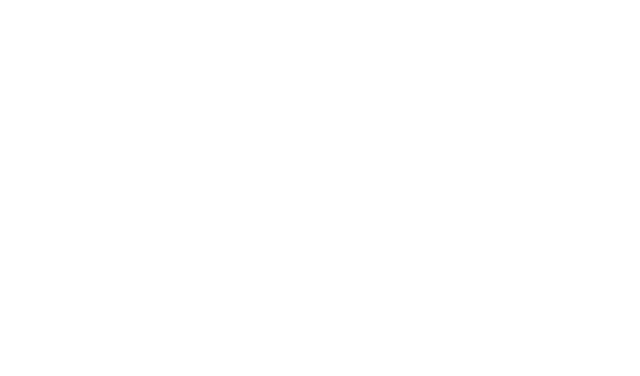
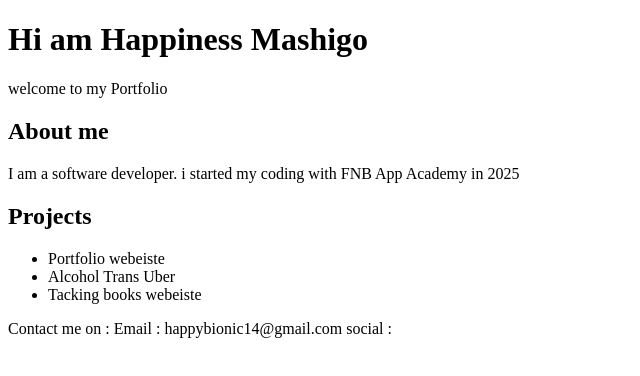
Before and after one commit to HappyBonic/Happiness-PF-web, a plain HTML site: page index.html in a window 1280 px wide. Shown: the whole page, without its empty margins (0-640 px from the left). Drawn offline with Linux system fonts and the light colour scheme.

Commit message:
My Edited try code

```diff
--- a/index.html
+++ b/index.html
@@ -3,19 +3,18 @@
 <head>
     <meta charset="UTF-8">
     <meta name="viewport" content="width=device-width, initial-scale=1.0">
-    <title>Document</Happiness Mashigo - PF>
+    <title>My - Profile</title>
 </head>
 <body>
-            <header>
-                <h1 Hi I Am Happiness Mashigo></h1>
-                    <p Welcome to my Portfolio website! Glad to see you here.></p>
-            </header>
+    <Header>
+        <h1>Hi am Happiness Mashigo</h1>
+        <p>welcome to my Portfolio</p>
+    </Header>
 
-            <section class="about">
-                    <h2>About Me</h2>
+     <section class="About">
+        <h2>About me</h2>
         <p>I am a software developer.
-                        I started my coding with
-                        FNB App Academy in 2025!</p>
+            i started my coding with FNB App Academy in 2025</p>
 
      </section>
 
@@ -36,5 +35,6 @@
                             </P>
 
             </footer>
+
 </body>
 </html>
```
Lines whose indentation alone changed are shown as unchanged.
